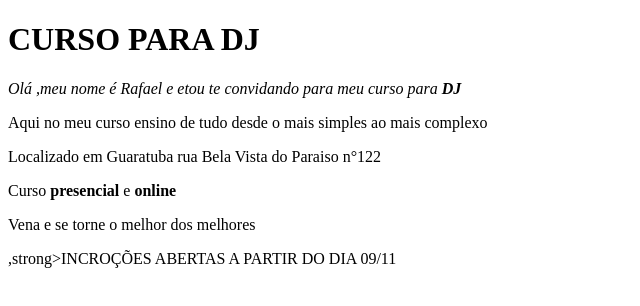
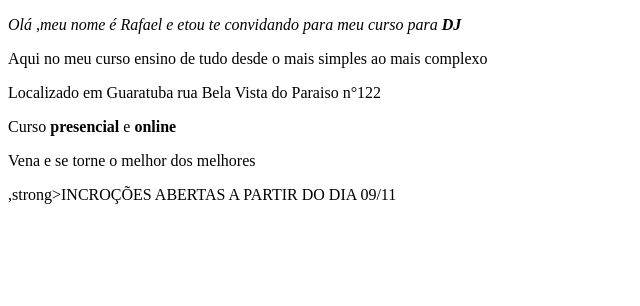
Before and after one commit to rafaeldastias/website2023, a plain HTML site: page index.html in a window 1280 px wide. Shown: the whole page, without its empty margins (0-640 px from the left). Drawn offline with Linux system fonts and the light colour scheme.

Commit message:
Update index.html

```diff
--- a/index.html
+++ b/index.html
@@ -4,7 +4,7 @@
    <meta charset="UTF-8">
  </head>
  <body>
-   <h1><strong>CURSO PARA DJ</strong></h1>
+<title>CURSO PARA DJ</title>
  </body>
 
 
```
